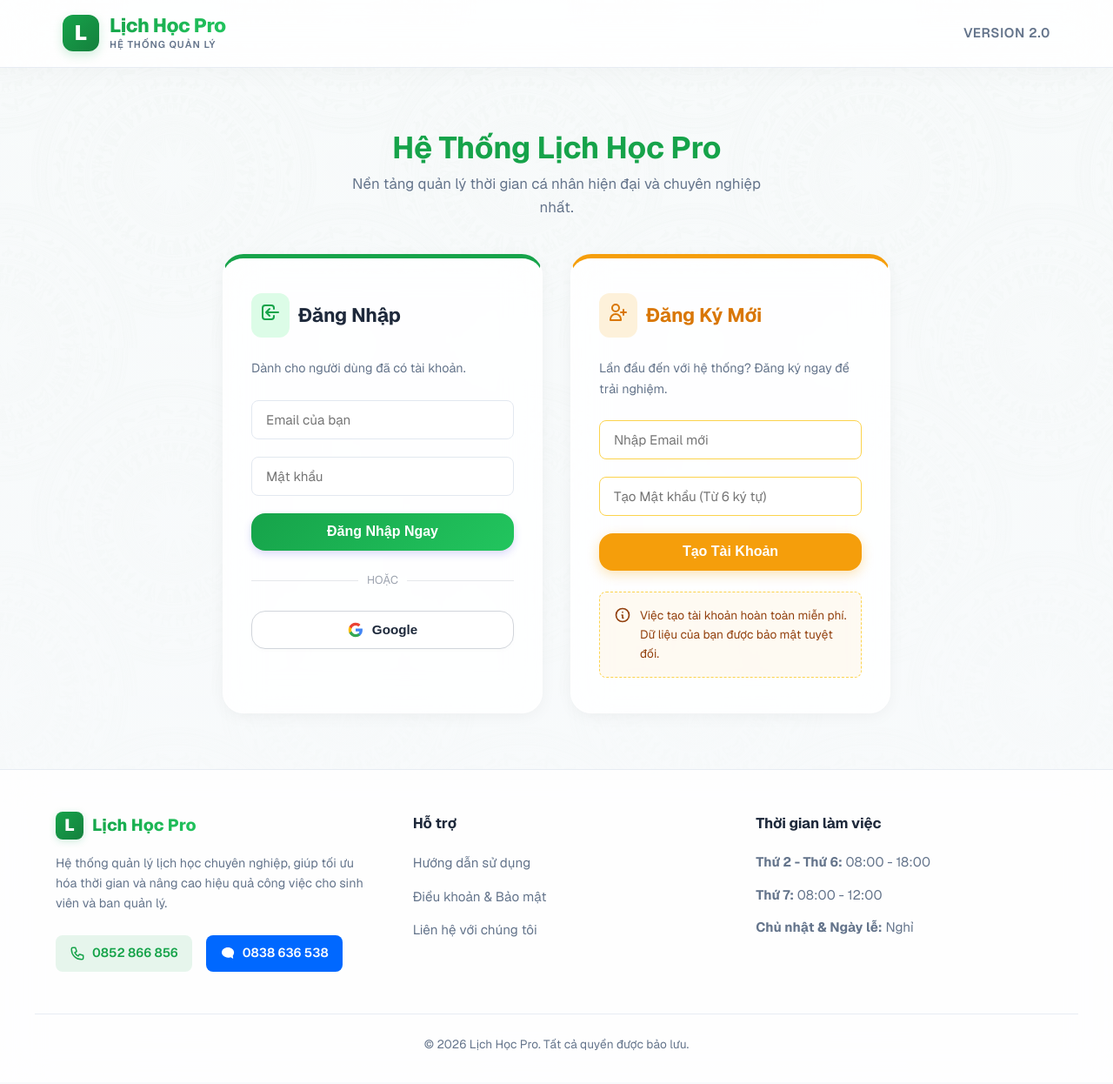
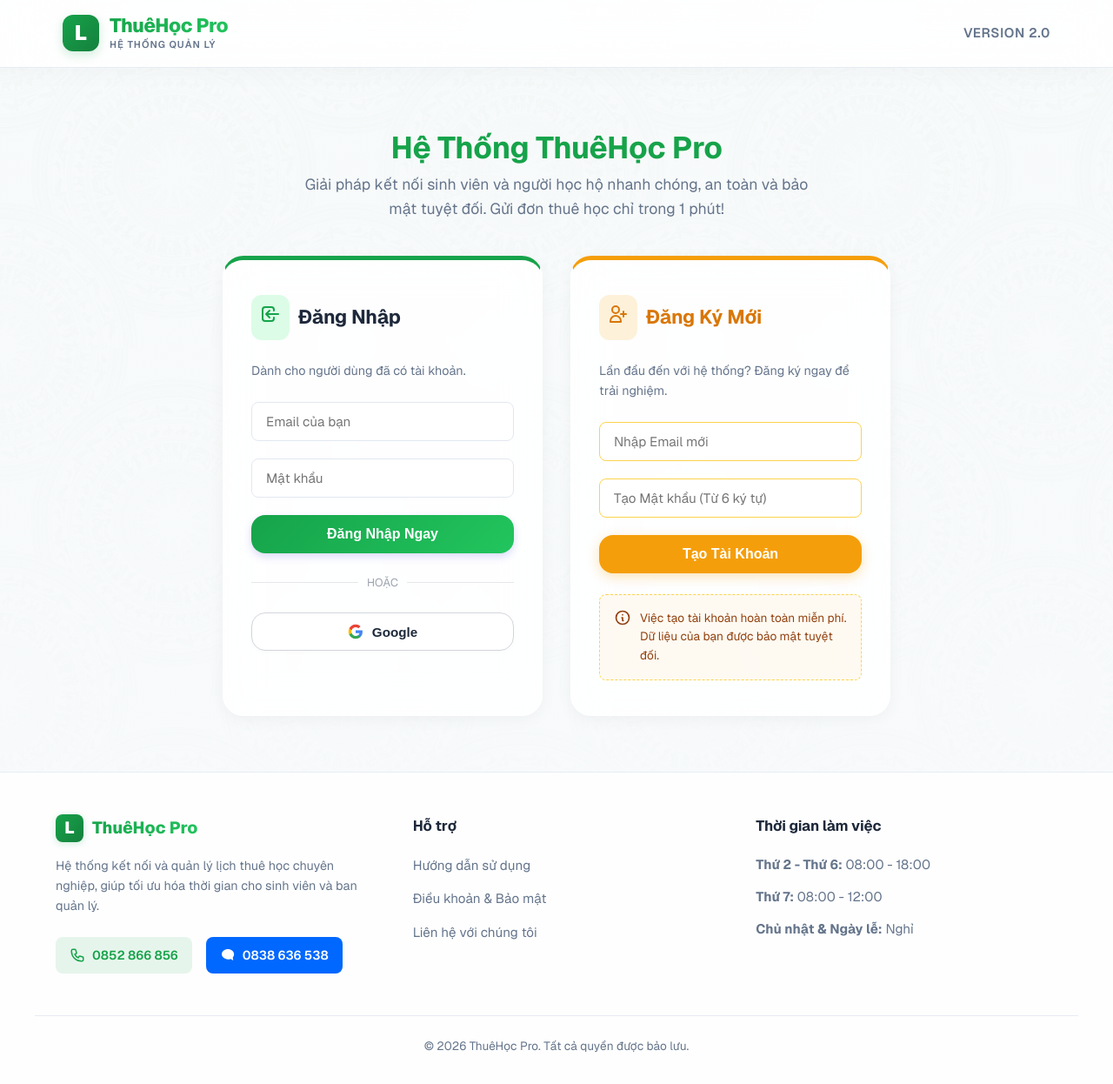
Before and after one commit to tghip26/lichhoc, a Next.js app: page / in a window 1280 px wide. Shown: the whole page at 87% size. Built offline with nearby package versions, Linux system fonts and the light colour scheme; no server answers.

Commit message:
style: Rebrand to ThuêHọc Pro

```diff
--- a/src/app/admin/page.js
+++ b/src/app/admin/page.js
@@ -19,7 +19,7 @@ export default function AdminDashboard() {
   const [users, setUsers] = useState([]);
 
   useEffect(() => {
-    // Lấy dữ liệu Lịch Học
+    // Lấy dữ liệu Thuê Học
     const q = query(collection(db, "schedules"), orderBy("createdAt", "desc"));
     const unsubscribeSchedules = onSnapshot(q, (snapshot) => {
       const data = snapshot.docs.map(doc => ({ id: doc.id, ...doc.data() }));
@@ -140,7 +140,7 @@ export default function AdminDashboard() {
             style={{ padding: "0.6rem 1.5rem", border: "none", background: activeTab === "schedules" ? "var(--primary)" : "transparent", color: activeTab === "schedules" ? "white" : "var(--text-secondary)", borderRadius: "8px", fontWeight: "600", cursor: "pointer", transition: "all 0.2s", boxShadow: activeTab === "schedules" ? "0 4px 12px rgba(22, 163, 74, 0.3)" : "none" }}
           >
             <svg style={{ width: "18px", height: "18px", inlineSize: "18px", verticalAlign: "middle", marginRight: "6px" }} fill="none" stroke="currentColor" viewBox="0 0 24 24"><path strokeLinecap="round" strokeLinejoin="round" strokeWidth="2" d="M8 7V3m8 4V3m-9 8h10M5 21h14a2 2 0 002-2V7a2 2 0 00-2-2H5a2 2 0 00-2 2v12a2 2 0 002 2z"></path></svg>
-            Quản lý Lịch Học
+            Quản lý Đơn Thuê Học
           </button>
           <button
             onClick={() => setActiveTab("users")}
@@ -156,7 +156,7 @@ export default function AdminDashboard() {
             {/* Statistics Cards */}
         <div style={{ display: "grid", gridTemplateColumns: "repeat(auto-fit, minmax(200px, 1fr))", gap: "1.5rem", marginBottom: "2rem" }}>
           <div className="glass-panel" style={{ padding: "1.5rem", textAlign: "center", borderTop: "4px solid var(--primary)" }}>
-            <h3 style={{ margin: "0 0 0.5rem 0", fontSize: "1rem", color: "var(--text-secondary)", fontWeight: "600", textTransform: "uppercase", letterSpacing: "1px" }}>Tổng số lịch học</h3>
+            <h3 style={{ margin: "0 0 0.5rem 0", fontSize: "1rem", color: "var(--text-secondary)", fontWeight: "600", textTransform: "uppercase", letterSpacing: "1px" }}>Tổng số đơn thuê học</h3>
             <p style={{ margin: 0, fontSize: "2.5rem", fontWeight: "800", background: "linear-gradient(135deg, var(--primary), var(--secondary))", WebkitBackgroundClip: "text", WebkitTextFillColor: "transparent" }}>{schedules.length}</p>
           </div>
           <div className="glass-panel" style={{ padding: "1.5rem", textAlign: "center", borderTop: "4px solid #D97706" }}>
--- a/src/app/layout.js
+++ b/src/app/layout.js
@@ -16,8 +16,8 @@ const geistMono = Geist_Mono({
 });
 
 export const metadata = {
-  title: "Quản lý lịch học",
-  description: "Hệ thống quản lý lịch học dành cho khách thuê",
+  title: "Quản lý Thuê Học",
+  description: "Hệ thống quản lý lịch thuê học chuyên nghiệp",
 };
 
 export default function RootLayout({ children }) {
--- a/src/app/page.js
+++ b/src/app/page.js
@@ -66,9 +66,9 @@ export default function Home() {
   return (
     <div style={{ maxWidth: "800px", margin: "4rem auto", padding: "0 1rem" }}>
       <div style={{ textAlign: "center", marginBottom: "2.5rem" }}>
-        <h1 className="page-title" style={{ fontSize: "2.2rem", color: "var(--primary)" }}>Hệ Thống Lịch Học Pro</h1>
-        <p style={{ color: "var(--text-secondary)", fontSize: "1.05rem", maxWidth: "500px", margin: "0 auto" }}>
-          Nền tảng quản lý thời gian cá nhân hiện đại và chuyên nghiệp nhất.
+        <h1 className="page-title" style={{ fontSize: "2.2rem", color: "var(--primary)" }}>Hệ Thống ThuêHọc Pro</h1>
+        <p style={{ color: "var(--text-secondary)", fontSize: "1.1rem", maxWidth: "600px", margin: "0 auto", lineHeight: "1.6" }}>
+          Giải pháp kết nối sinh viên và người học hộ nhanh chóng, an toàn và bảo mật tuyệt đối. Gửi đơn thuê học chỉ trong 1 phút!
         </p>
       </div>
 
--- a/src/components/Footer.js
+++ b/src/components/Footer.js
@@ -30,11 +30,11 @@ export default function Footer() {
               L
             </div>
             <span style={{ fontSize: "1.2rem", fontWeight: "800", background: "linear-gradient(135deg, var(--primary), var(--secondary))", WebkitBackgroundClip: "text", WebkitTextFillColor: "transparent" }}>
-              Lịch Học Pro
+              ThuêHọc Pro
             </span>
           </div>
           <p style={{ color: "var(--text-secondary)", fontSize: "0.9rem", lineHeight: "1.6", marginBottom: "1.5rem" }}>
-            Hệ thống quản lý lịch học chuyên nghiệp, giúp tối ưu hóa thời gian và nâng cao hiệu quả công việc cho sinh viên và ban quản lý.
+            Hệ thống kết nối và quản lý lịch thuê học chuyên nghiệp, giúp tối ưu hóa thời gian cho sinh viên và ban quản lý.
           </p>
 
           <div style={{ display: "flex", gap: "1rem" }}>
@@ -91,7 +91,7 @@ export default function Footer() {
       </div>
 
       <div className="container" style={{ marginTop: "3rem", paddingTop: "1.5rem", borderTop: "1px solid rgba(226, 232, 240, 0.8)", textAlign: "center", color: "var(--text-secondary)", fontSize: "0.85rem" }}>
-        &copy; {new Date().getFullYear()} Lịch Học Pro. Tất cả quyền được bảo lưu.
+        &copy; {new Date().getFullYear()} ThuêHọc Pro. Tất cả quyền được bảo lưu.
       </div>
     </footer>
   );
--- a/src/components/Navbar.js
+++ b/src/components/Navbar.js
@@ -49,7 +49,7 @@ export default function Navbar() {
               letterSpacing: "-0.5px",
               lineHeight: "1.2"
             }}>
-              Lịch Học Pro
+              ThuêHọc Pro
             </span>
             <span style={{ fontSize: "0.7rem", color: "var(--text-secondary)", fontWeight: "600", letterSpacing: "1px", textTransform: "uppercase" }}>
               Hệ thống quản lý
```
Also changed, not shown: src/app/dashboard/page.js (+10 -9 lines).
